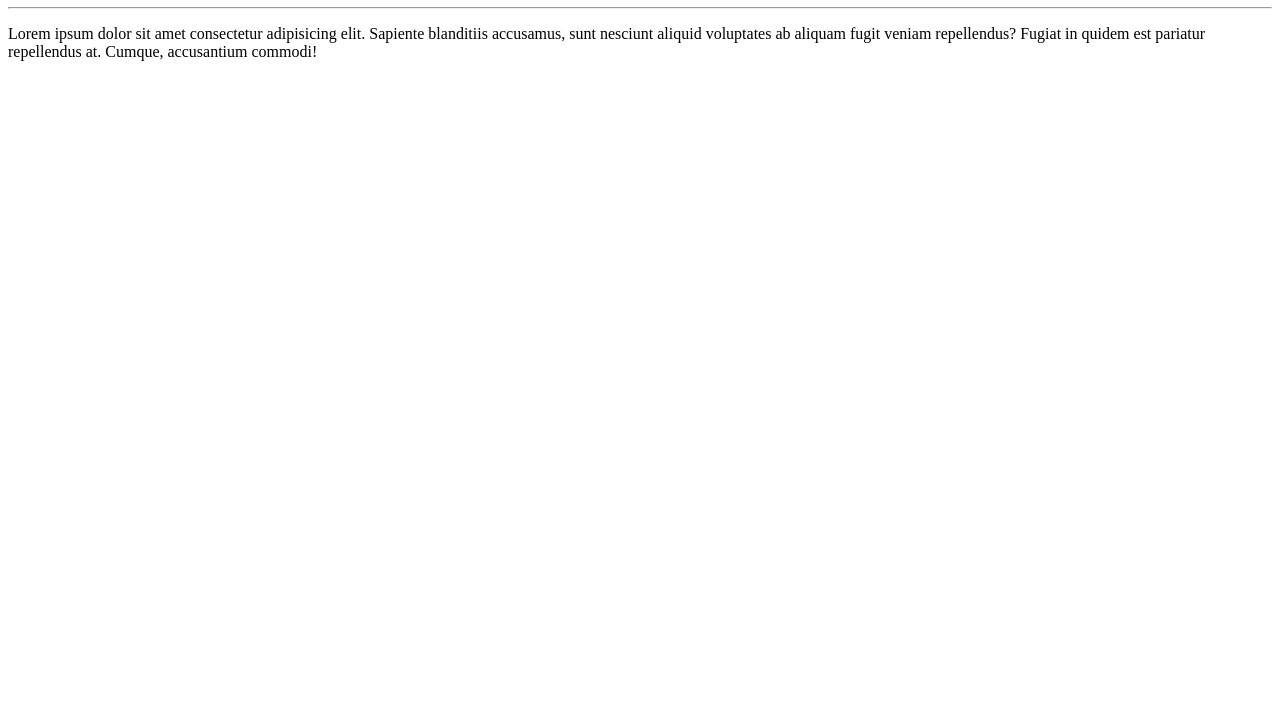
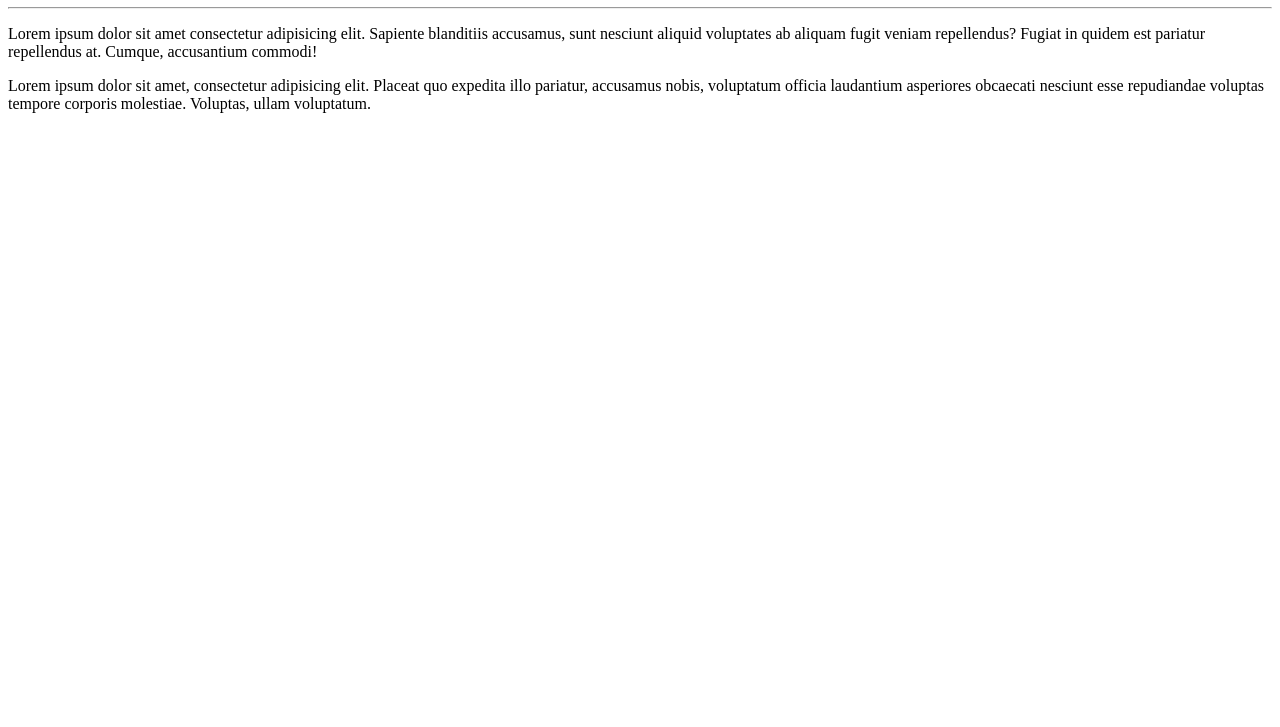
Before and after one commit to Geovane-Andrade/Ola-Mundo, a plain HTML site: page site-exemplo/index.html in a window 1280 px wide. Shown: the part 73-800 px from the top of the page. Drawn offline with Linux system fonts and the light colour scheme.

Commit message:
Adicionei um parágrafo

```diff
--- a/site-exemplo/index.html
+++ b/site-exemplo/index.html
@@ -10,5 +10,6 @@
     <h1>Olá, Mundo!</h1>
     <hr>
     <p>Lorem ipsum dolor sit amet consectetur adipisicing elit. Sapiente blanditiis accusamus, sunt nesciunt aliquid voluptates ab aliquam fugit veniam repellendus? Fugiat in quidem est pariatur repellendus at. Cumque, accusantium commodi!</p>
+    <p>Lorem ipsum dolor sit amet, consectetur adipisicing elit. Placeat quo expedita illo pariatur, accusamus nobis, voluptatum officia laudantium asperiores obcaecati nesciunt esse repudiandae voluptas tempore corporis molestiae. Voluptas, ullam voluptatum.</p>
 </body>
 </html>
```
